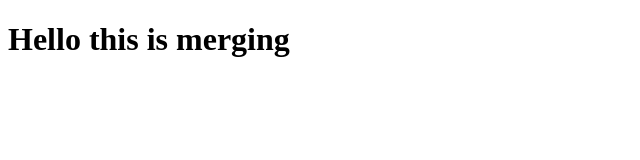
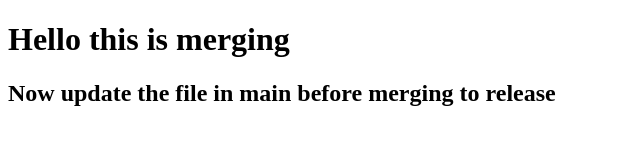
Before and after one commit to mahesh-nayak53/merging, a plain HTML site: page index.html in a window 1280 px wide. Shown: the whole page, without its empty margins (0-640 px from the left). Drawn offline with Linux system fonts and the light colour scheme.

Commit message:
update index.html in master

```diff
--- a/index.html
+++ b/index.html
@@ -7,5 +7,6 @@
   </head>
   <body>
     <h1>Hello this is merging</h1>
+    <h2>Now update the file in main before merging to release</h2>
   </body>
 </html>
```
